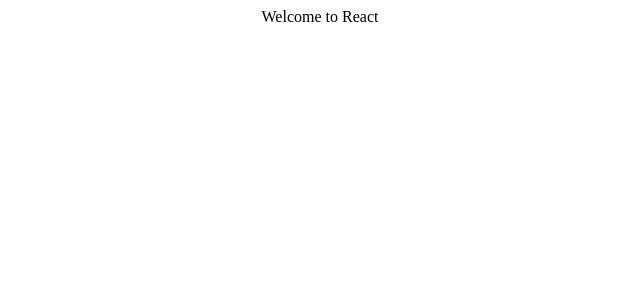
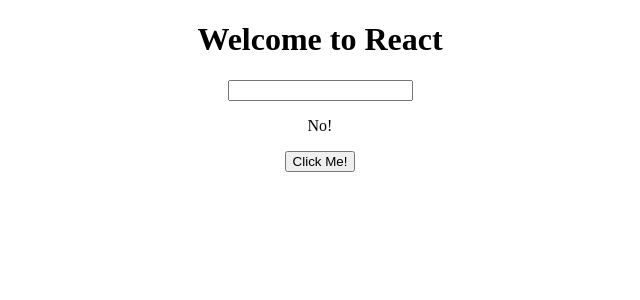
Before and after one commit to pesto-students/batch-9-exercises, a React (Create React App) app in the folder test-basics/: page / in a window 1280 px wide. Shown: the top 300 px of the page, without its empty margins (320-960 px from the left). Built offline with nearby package versions, Linux system fonts and the light colour scheme; the HTML template or start-up script is replaced by a standard one.

Commit message:
solve: Jest test cases

```diff
--- a/test-basics/package.json
+++ b/test-basics/package.json
@@ -10,10 +10,11 @@
   },
   "dependencies": {
     "enzyme": "^3.3.0",
-    "enzyme-adapter-react-16": "^1.1.1",
+    "enzyme-adapter-react-16": "^1.14.0",
     "enzyme-to-json": "^3.3.3",
     "react": "^16.3.2",
     "react-dom": "^16.3.2",
+    "react-router-dom": "^5.0.1",
     "react-scripts": "1.1.4"
   },
   "devDependencies": {
--- a/test-basics/src/App.js
+++ b/test-basics/src/App.js
@@ -8,19 +8,47 @@ class App extends Component {
     on: false,
     input: '',
     mainColor: 'blue',
+    paragraphText: 'No!',
+    h2Text: ''
+  }
+
+  handleClick() {
+    const nextText = this.state.paragraphText === 'No!' ? 'Yes!' : 'No!';
+    this.setState({ paragraphText: nextText });
+  }
+
+  handleChange(event) {
+    const { value } = event.currentTarget;
+    this.setState({ h2Text: value });
   }
   render() {
     return (
       <div className="App">
-        Welcome to React
+        <h1>Welcome to React</h1>
+        <h2>{this.state.h2Text}</h2>
+        <div className={this.state.mainColor}></div>
+        <input onChange={(e) => this.handleChange(e)}></input>
+        <p className="button-state">{this.state.paragraphText}</p>
+        <Link hide={false} address="www.google.com"></Link>
+        <button onClick={this.handleClick.bind(this)}>Click Me!</button>
       </div>
     );
   }
 }
 
 export class Link extends Component {
+  constructor(props) {
+    super(props);
+  }
   render() {
-    return null;
+    if(this.props.display === false){
+      return null;
+    }
+
+
+    return (
+      <a style={{ display: 'block' }} href={this.props.address}></a>
+    );
   }
 }
 
```
Also changed, not shown: test-basics/src/setupTests.js (+1 -1 lines), 1 other file (tests, documents, lock files or other folders).
